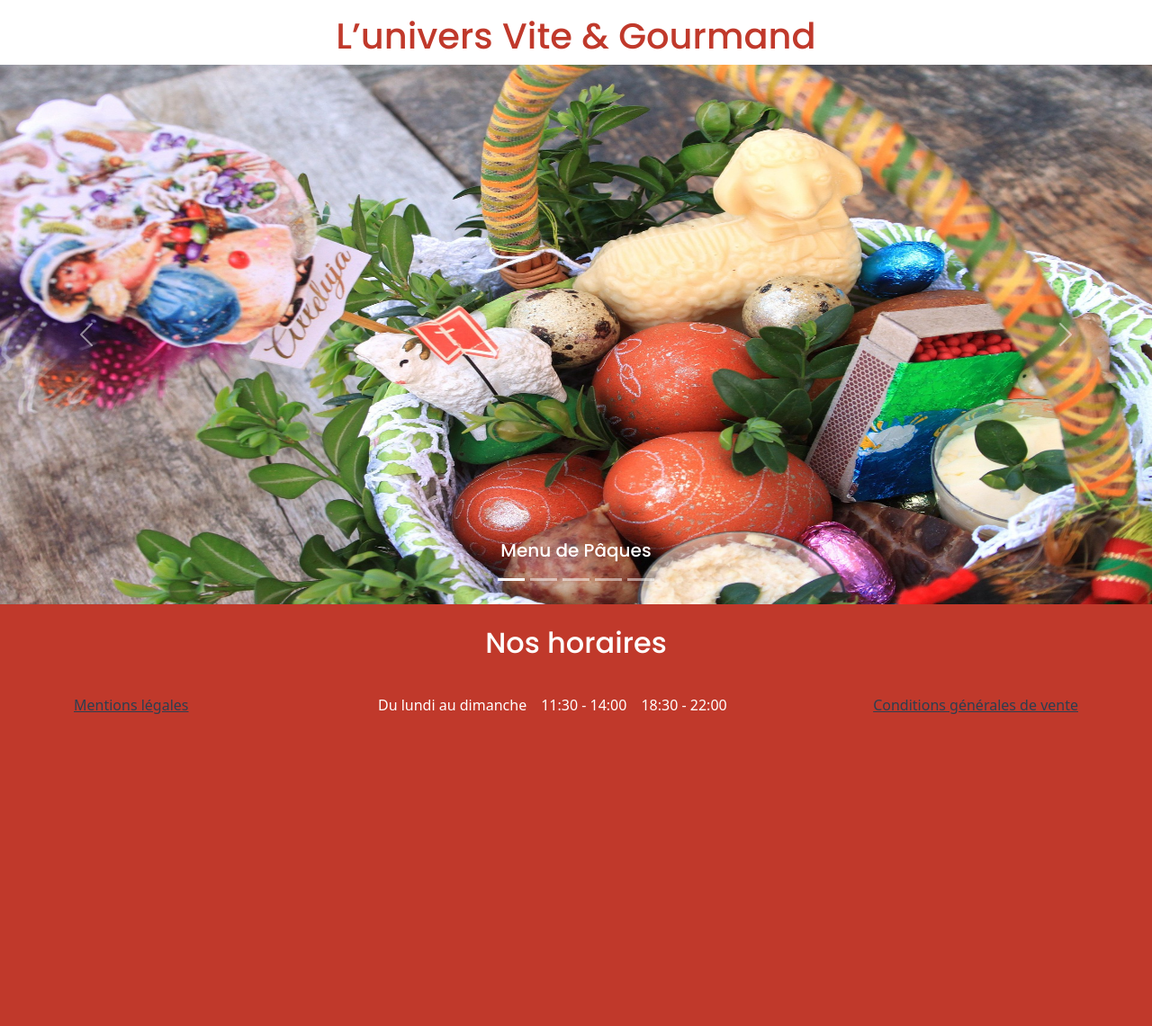
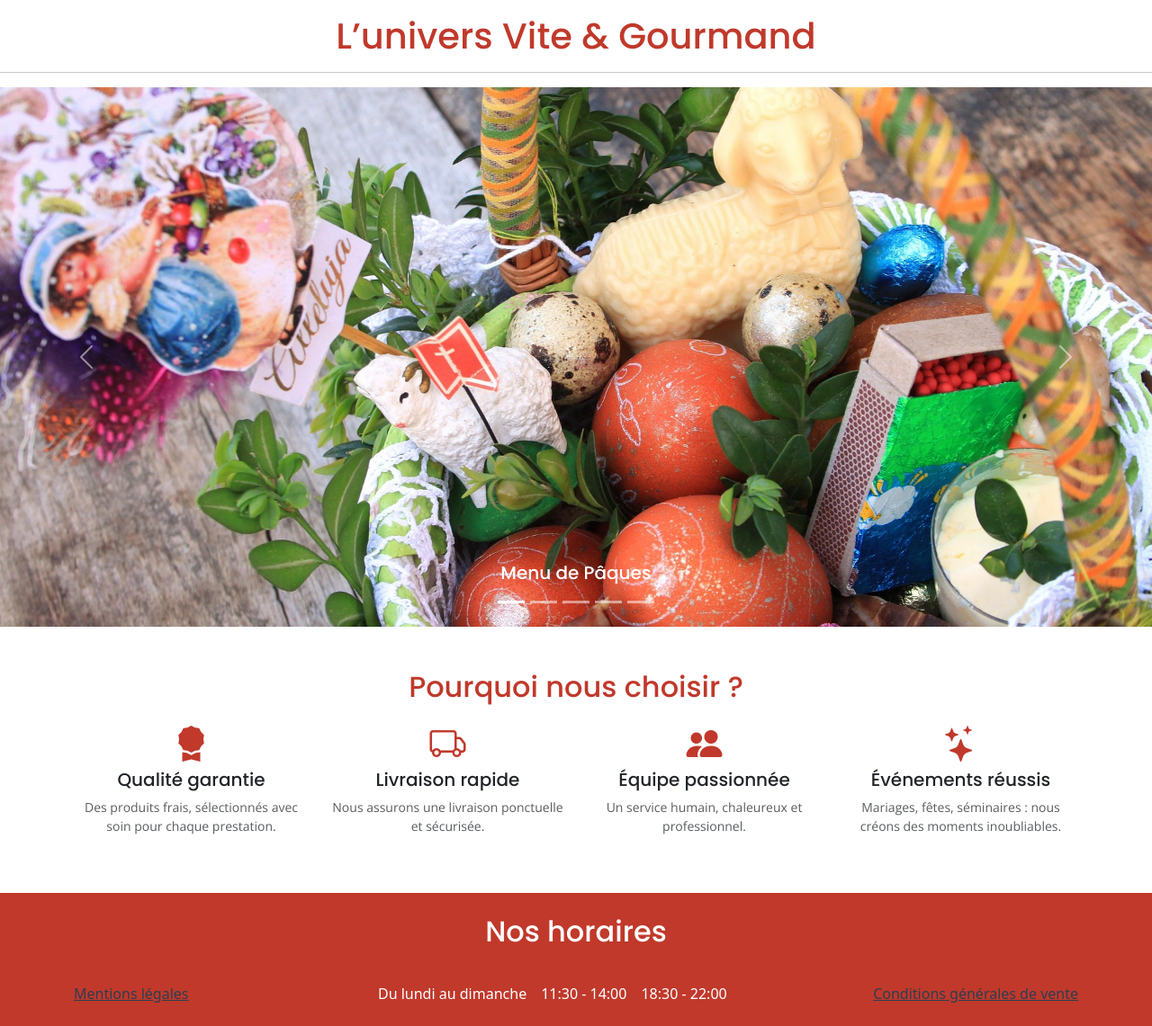
Before and after one commit to Antho2b85/ECF_v1, a PHP site: page /frontend/pages/galerie.php in a window 1280 px wide. Shown: the part 56-1197 px from the top of the page at 90% size. Before the commit the page ends 850 px from the top, so only its background shows below. Run offline with PHP 8.4, Linux system fonts and the light colour scheme.

Commit message:
add modifications to galerie page

```diff
--- a/frontend/css/style.css
+++ b/frontend/css/style.css
@@ -232,3 +232,8 @@ section .btn-connexion {
 .select-small {
   width: 150px;
 }
+
+.carousel-item img {
+  height: 600px;
+  object-fit: cover;
+}
--- a/frontend/index.php
+++ b/frontend/index.php
@@ -119,7 +119,7 @@ require './components/navbar-accueil.php';
                 class="d-none d-md-block flex-grow-1 border-top border-2 border-vg"
               ></span>
             </div>
-            <div class="row row-equal">
+            <div class="row">
               <!-- IMAGE 2 -->
               <div class="col-6 col-md-6 order-1 d-flex">
                 <img
@@ -146,7 +146,7 @@ require './components/navbar-accueil.php';
 
               <!-- BOUTON MOBILE (sous image + texte) -->
               <div class="col-12 d-md-none text-center order-3">
-                <a href="/ECF_V1/frontend/pages/galerie.php" class="btn btn-connexion mt-3">Galerie</a>
+                <a href="/ECF_V1/frontend/pages/galerie.php" class="btn btn-connexion mt-3 mx-auto d-block">Galerie</a>
               </div>
             </div>
           </div>
--- a/frontend/pages/galerie.php
+++ b/frontend/pages/galerie.php
@@ -21,11 +21,12 @@ require '../components/navbar-accueil.php';
 <div class="text-center mt-3 col-lg-12">
             <h1 class="text-vg-primary">L’univers Vite & Gourmand</h1>
         </div>
+        <hr>
 
     <main>
 
     <!-- Carousel -->
-<div id="carouselExampleCaptions" class="carousel slide">
+<div id="carouselExampleCaptions" class="carousel slide max-vh-25">
   <div class="carousel-indicators">
     <button type="button" data-bs-target="#carouselExampleCaptions" data-bs-slide-to="0" class="active" aria-current="true" aria-label="Slide 1"></button>
     <button type="button" data-bs-target="#carouselExampleCaptions" data-bs-slide-to="1" aria-label="Slide 2"></button>
@@ -35,32 +36,32 @@ require '../components/navbar-accueil.php';
   </div>
   <div class="carousel-inner">
     <div class="carousel-item active">
-      <img src="/ECF_V1/assets/emilia_baczynska-happy-easter-4154655_1920.jpg" class="d-block h-75 w-100 mx-auto" alt="Menu de Pâques">
-      <div class="carousel-caption d-none d-md-block">
+      <img src="/ECF_V1/assets/emilia_baczynska-happy-easter-4154655_1920.jpg" class="d-block w-100" alt="Menu de Pâques">
+      <div class="carousel-caption">
         <h5>Menu de Pâques</h5>
       </div>
     </div>
     <div class="carousel-item">
-      <img src="/ECF_V1/assets/francky21-food-8192348_1920.jpg" class="d-block h-75 w-100 mx-auto" alt="Menu Gourmand">
-      <div class="carousel-caption d-none d-md-block">
+      <img src="/ECF_V1/assets/francky21-food-8192348_1920.jpg" class="d-block w-100" alt="Menu Gourmand">
+      <div class="carousel-caption">
         <h5>Menu Gourmand</h5>
       </div>
     </div>
     <div class="carousel-item">
-      <img src="/ECF_V1/assets/kiberstalker-ai-generated-8346161_1920.jpg" class="d-block h-75 w-100 mx-auto" alt="Menu de Fêtes">
-      <div class="carousel-caption d-none d-md-block">
+      <img src="/ECF_V1/assets/kiberstalker-ai-generated-8346161_1920.jpg" class="d-block w-100" alt="Menu de Fêtes">
+      <div class="carousel-caption">
         <h5>Menu de Fêtes</h5>
       </div>
     </div>
      <div class="carousel-item">
-      <img src="/ECF_V1/assets/sookie_cfw-buffet-617156_1920.jpg" class="d-block h-75 w-100 mx-auto" alt="Buffet de représentation">
-      <div class="carousel-caption d-none d-md-block">
+      <img src="/ECF_V1/assets/sookie_cfw-buffet-617156_1920.jpg" class="d-block w-100" alt="Buffet de représentation">
+      <div class="carousel-caption">
         <h5>Buffet de représentation</h5>
       </div>
     </div>
     <div class="carousel-item">
-      <img src="/ECF_V1/assets/stocksnap-food-2616326_1920.jpg" class="d-block h-75 w-100 mx-auto" alt="Nos cuisines">
-      <div class="carousel-caption d-none d-md-block">
+      <img src="/ECF_V1/assets/stocksnap-food-2616326_1920.jpg" class="d-block w-100" alt="Nos cuisines">
+      <div class="carousel-caption">
         <h5>Nos cuisines</h5>
       </div>
     </div>
@@ -75,6 +76,40 @@ require '../components/navbar-accueil.php';
   </button>
 </div>
 <!-- End carousel -->
+
+<!-- Section Pourquoi nous choisir -->
+<section class="container my-5">
+    <h2 class="text-center text-vg-primary mb-4">Pourquoi nous choisir ?</h2>
+
+    <div class="row g-4">
+
+        <div class="col-12 col-md-6 col-lg-3 text-center">
+            <i class="bi bi-award-fill text-vg-primary fs-1"></i>
+            <h5 class="mt-2">Qualité garantie</h5>
+            <p class="small text-muted">Des produits frais, sélectionnés avec soin pour chaque prestation.</p>
+        </div>
+
+        <div class="col-12 col-md-6 col-lg-3 text-center">
+            <i class="bi bi-truck text-vg-primary fs-1"></i>
+            <h5 class="mt-2">Livraison rapide</h5>
+            <p class="small text-muted">Nous assurons une livraison ponctuelle et sécurisée.</p>
+        </div>
+
+        <div class="col-12 col-md-6 col-lg-3 text-center">
+            <i class="bi bi-people-fill text-vg-primary fs-1"></i>
+            <h5 class="mt-2">Équipe passionnée</h5>
+            <p class="small text-muted">Un service humain, chaleureux et professionnel.</p>
+        </div>
+
+        <div class="col-12 col-md-6 col-lg-3 text-center">
+            <i class="bi bi-stars text-vg-primary fs-1"></i>
+            <h5 class="mt-2">Événements réussis</h5>
+            <p class="small text-muted">Mariages, fêtes, séminaires : nous créons des moments inoubliables.</p>
+        </div>
+
+    </div>
+</section>
+
 
 <?php
  include '../components/footer.php';
```
